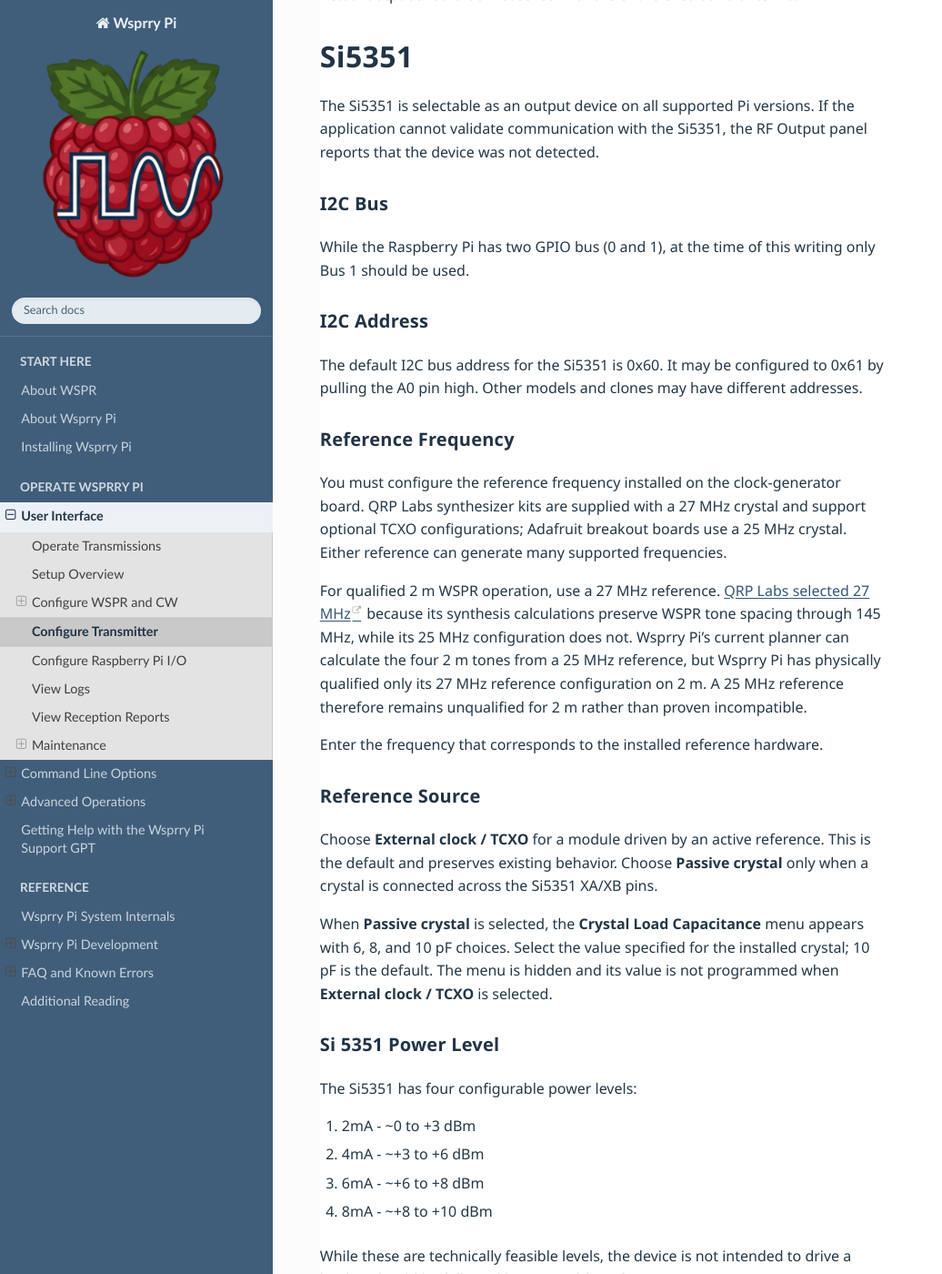
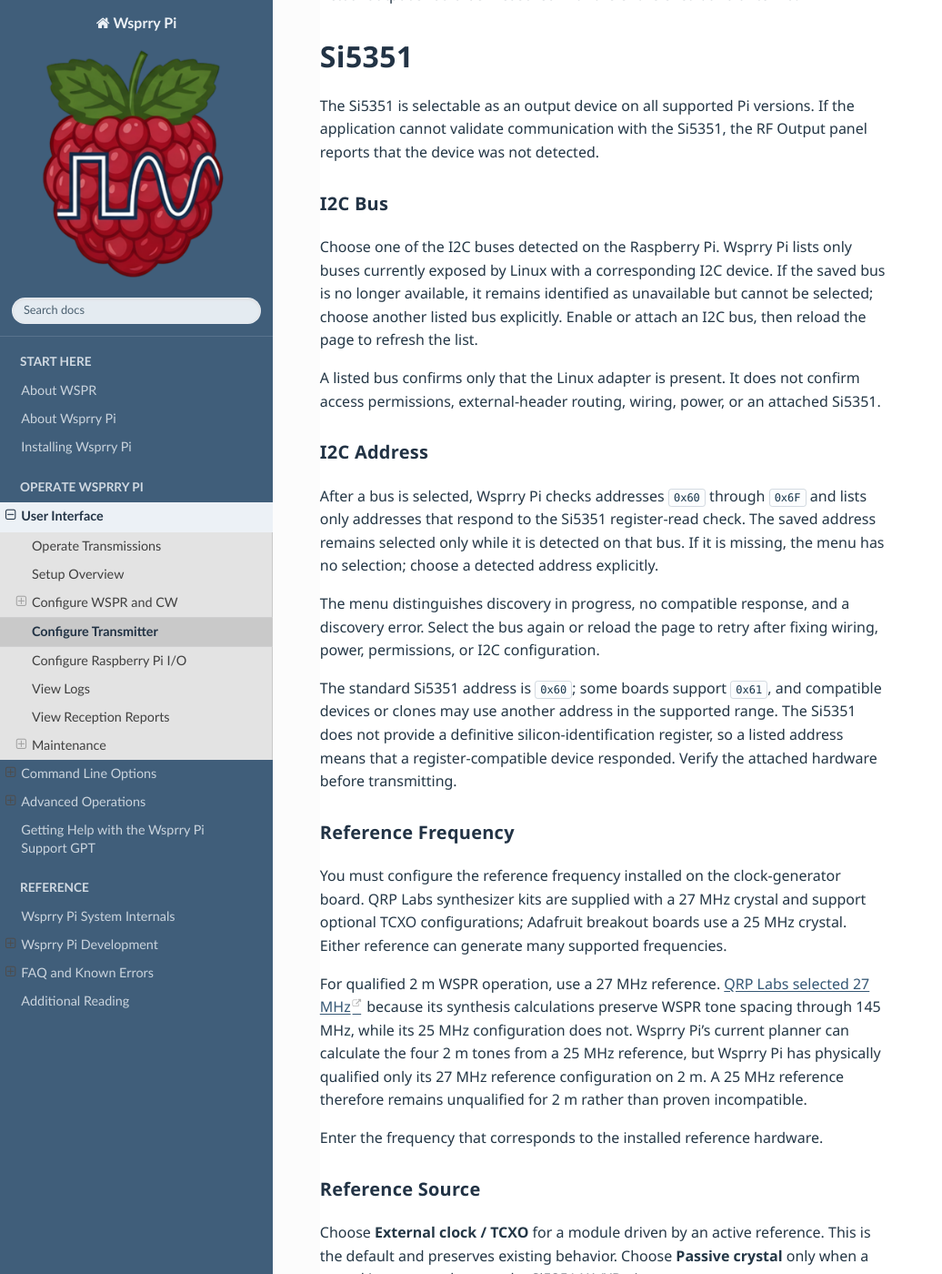
Before and after one commit to WsprryPi/Wsprry_Pi_Docs, a Sphinx documentation site: the page built from docs/User_Interface/Setup/Transmitter/index.md, in a window 1280 px wide and 1400 px high, scrolled down 2306 px. Shown: the whole window at 91% size, without its empty margins (0-1036 px from the left). Built offline with Sphinx 7.4.7 and the Read the Docs theme 3.1.0, drawn with Linux system fonts in a browser that asks for light colours.

Commit message:
Document detected Si5351 address selection

```diff
--- a/docs/User_Interface/Setup/Transmitter/index.md
+++ b/docs/User_Interface/Setup/Transmitter/index.md
@@ -82,11 +82,32 @@
 
 ### I2C Bus
 
-While the Raspberry Pi has two GPIO bus (0 and 1), at the time of this writing only Bus 1 should be used.
+Choose one of the I2C buses detected on the Raspberry Pi. Wsprry Pi lists only
+buses currently exposed by Linux with a corresponding I2C device. If the saved
+bus is no longer available, it remains identified as unavailable but cannot be
+selected; choose another listed bus explicitly. Enable or attach an I2C bus,
+then reload the page to refresh the list.
+
+A listed bus confirms only that the Linux adapter is present. It does not
+confirm access permissions, external-header routing, wiring, power, or an
+attached Si5351.
 
 ### I2C Address
 
-The default I2C bus address for the Si5351 is 0x60.  It may be configured to 0x61 by pulling the A0 pin high.  Other models and clones may have different addresses.
+After a bus is selected, Wsprry Pi checks addresses `0x60` through `0x6F` and
+lists only addresses that respond to the Si5351 register-read check. The saved
+address remains selected only while it is detected on that bus. If it is
+missing, the menu has no selection; choose a detected address explicitly.
+
+The menu distinguishes discovery in progress, no compatible response, and a
+discovery error. Select the bus again or reload the page to retry after fixing
+wiring, power, permissions, or I2C configuration.
+
+The standard Si5351 address is `0x60`; some boards support `0x61`, and
+compatible devices or clones may use another address in the supported range.
+The Si5351 does not provide a definitive silicon-identification register, so a
+listed address means that a register-compatible device responded. Verify the
+attached hardware before transmitting.
 
 ### Reference Frequency
 
```
Also changed, not shown: docs/Advanced_Operations/ini_configuration/transmitter_backends.md (+6 -0 lines), docs/Advanced_Operations/rest_api.md (+16 -0 lines), docs/Command_Line_Operations/transmitter_backends.md (+2 -1 lines).
